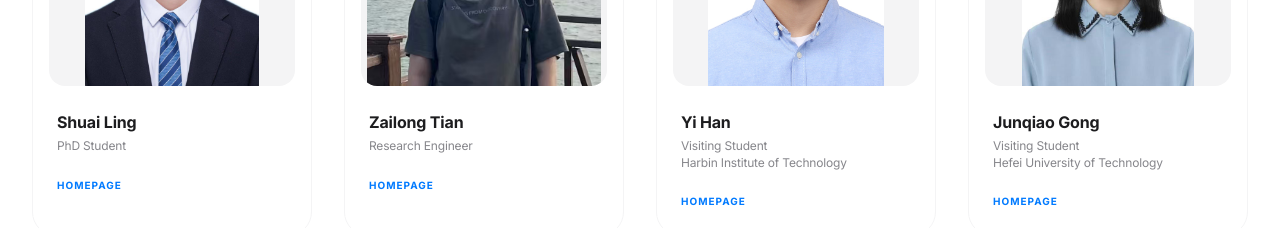
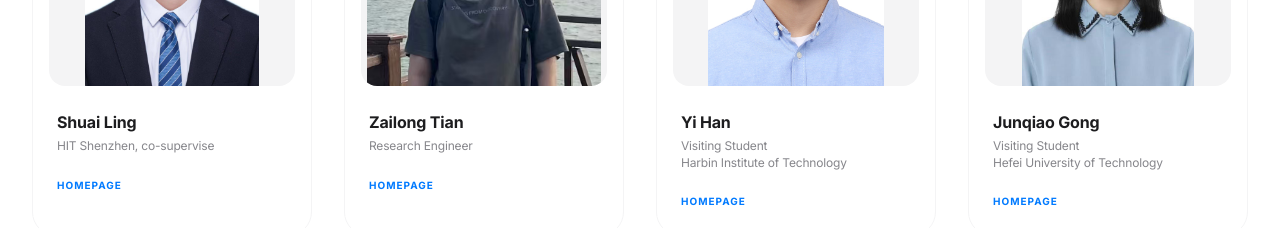
Before and after one commit to coagentsg/coagentsg.github.io, a Next.js app: page /team in a window 1280 px wide. Shown: the part 1840-2068 px from the top of the page. Built offline with nearby package versions, Linux system fonts and the light colour scheme.

Commit message:
chore: update Shuai Ling's role in team data

```diff
--- a/data/team.js
+++ b/data/team.js
@@ -35,7 +35,7 @@ export const currentMembers = [
     },
     {
         name: "Shuai Ling",
-        role: "PhD Student",
+        role: "HIT Shenzhen, co-supervise",
         homepage: "https://scholar.google.com/citations?user=DoXxoQIAAAAJ&hl",
         avatar: "/people/lingshuai.jpg",
     },
```
